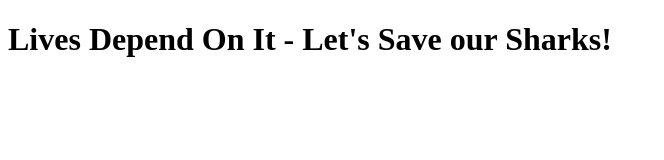
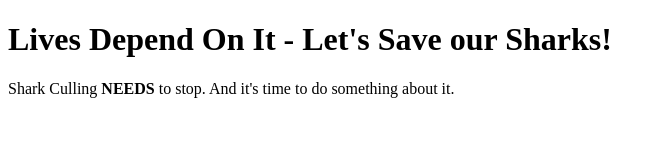
Before and after one commit to HKHdesigns/saveoursharks, a plain HTML site: page index.html in a window 1280 px wide. Shown: the whole page, without its empty margins (0-664 px from the left). Drawn offline with Linux system fonts and the light colour scheme.

Commit message:
Update index.html

```diff
--- a/index.html
+++ b/index.html
@@ -8,3 +8,4 @@
   <h1>Lives Depend On It - Let's Save our Sharks!</h1>
 </body>
 </html>
+<p>Shark Culling <strong>NEEDS</strong> to stop. And it's time to do something about it.</p>
```
